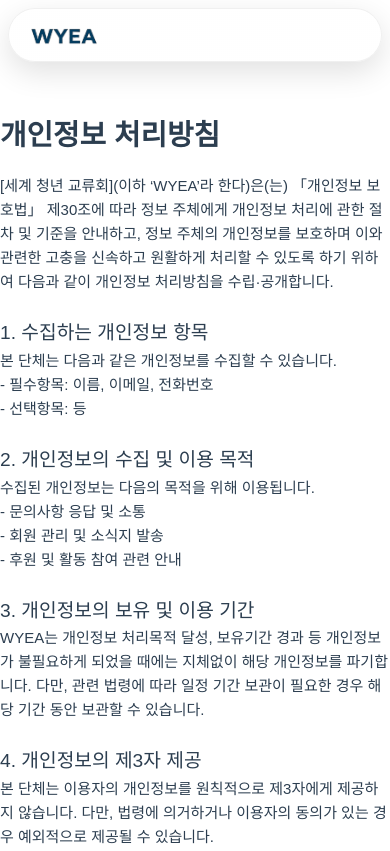
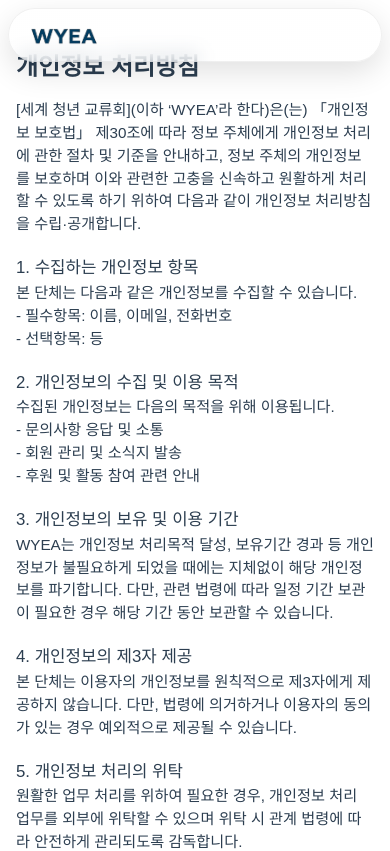
Before and after one commit to wooju8303/WYEA-frontend, a Vue app: page /personalinformationprocessingpolicy in a window 390 px wide. Shown: the top 851 px of the page. Built offline with nearby package versions, Linux system fonts and the light colour scheme; what quasar would draw is missing.

Commit message:
개인정보 처리방침 모바일, QHD 스타일 조정

```diff
--- a/src/views/HomeView.vue
+++ b/src/views/HomeView.vue
@@ -944,17 +944,11 @@
 .section3 ul::before {
   content: '';
   position: absolute;
-  left: 20px;
+  left: 19px;
   top: 0;
   bottom: 0;
   width: 2px;
   background: #d0e2f7;
-}
-@media (min-width: 2560px) {
-  /* 섹션 자체 여백/높이 축소 */
-  .section3 ul::before {
-    left: 19px;
-  }
 }
 
 /* 트리거 후: 자연스럽게 나타남 */
--- a/src/views/PersonalInformationProcessingPolicy.vue
+++ b/src/views/PersonalInformationProcessingPolicy.vue
@@ -78,9 +78,60 @@
   margin-bottom: 1rem;
   font-weight: 700;
 }
+@media (max-width: 1000px) {
+  .privacy-policy h1 {
+    font-size: 1.8rem;
+    margin-bottom: 1rem;
+  }
+}
 .privacy-policy h2 {
   margin-top: 1.5rem;
   font-size: 1.2rem;
   font-weight: 500;
 }
+
+@media (max-width: 1000px) {
+  .privacy-policy {
+    margin: 3rem 1rem; /* 양옆 여백 줄이기 */
+    font-size: 0.95rem; /* 본문 글자 조금 축소 */
+  }
+
+  .privacy-policy h1 {
+    font-size: 1.5rem;  /* 메인 제목 조금 축소 */
+    margin-bottom: 0.8rem;
+  }
+
+  .privacy-policy h2 {
+    font-size: 1.05rem; /* 섹션 제목 조금 축소 */
+    margin-top: 1.2rem;
+  }
+
+  .privacy-policy p {
+    font-size: 0.95rem; /* 본문 글씨 크기 */
+    line-height: 1.5;   /* 줄간격 살짝 줄임 */
+  }
+}
+
+@media (min-width: 2560px) {
+  .privacy-policy {
+    max-width: 1064px;   /* 800px × 1.33 */
+    margin: 9.3rem auto; /* 7rem × 1.33 */
+    font-size: 1.27rem;  /* 본문 기본 글씨도 약간 키움 */
+  }
+
+  .privacy-policy h1 {
+    font-size: 2.4rem;      /* 1.8rem × 1.33 */
+    margin-bottom: 1.3rem;  /* 1rem × 1.33 */
+  }
+
+  .privacy-policy h2 {
+    font-size: 1.6rem;    /* 1.2rem × 1.33 */
+    margin-top: 2rem;     /* 1.5rem × 1.33 */
+  }
+
+  .privacy-policy p {
+    font-size: 1.27rem;   /* 본문 글씨 키움 */
+    line-height: 1.7;     /* 줄간격 약간 넓힘 */
+  }
+}
 </style>
```
